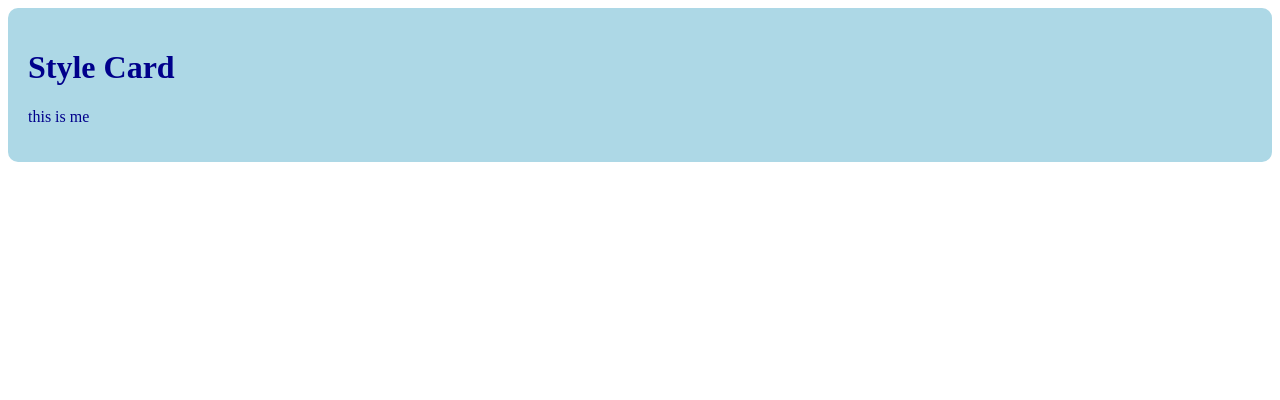
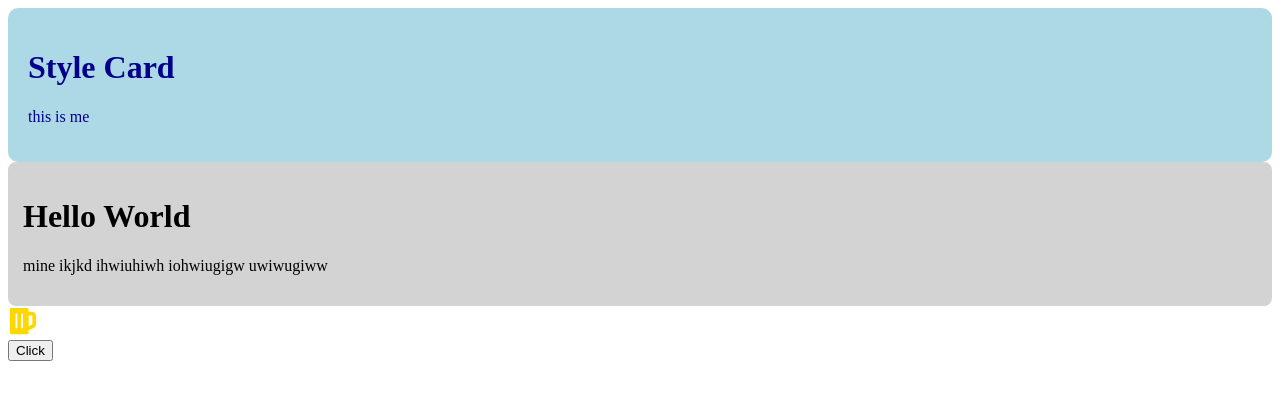
Before and after one commit to RachitGupta06/learningReact, a React (Vite) app: page / in a window 1280 px wide. Shown: the top 400 px of the page. Built offline with nearby package versions, Linux system fonts and the light colour scheme.

Commit message:
Practice

```diff
--- a/src/App.jsx
+++ b/src/App.jsx
@@ -1,9 +1,21 @@
 import { FaCartPlus } from "react-icons/fa6";
 
 import Style from "./components/Style";
+import ProfileCard from "./components/ProfileCard";
+import IconComponent from "./components/IconComponent";
+const handleCheck = () =>console.log(Math.round(Math.random()*10));
+const Botton =()=>{
+  return(
+    <button onClick={handleCheck}>Click</button>
+  )
+}
 const App = () => {
-  return <div>
+  return( <div>
     <Style/>
+    <ProfileCard/>
+    <IconComponent/>
+    <Botton/>
   </div>
-};
+  )
+}
 export default App;
--- /dev/null
+++ b/src/components/IconComponent.jsx
@@ -0,0 +1,12 @@
+import React from 'react'
+import { FaBeer } from "react-icons/fa";
+const IconComponent = () => {
+  return (
+    <div>
+    <FaBeer size={30} color='gold'/>
+
+    </div>
+  )
+}
+
+export default IconComponent
--- /dev/null
+++ b/src/components/ProfileCard.jsx
@@ -0,0 +1,18 @@
+import React from 'react'
+
+const ProfileCard = () => {
+    const styling = {
+        backgroundColor: 'lightgray',
+        padding : '15px',
+        borderRadius : '8px',
+        color : 'black',
+    };
+  return (
+    <div style={styling}>
+        <h1>Hello World</h1>
+        <p>mine ikjkd ihwiuhiwh iohwiugigw uwiwugiww</p>
+    </div>
+  )
+}
+
+export default ProfileCard
```
